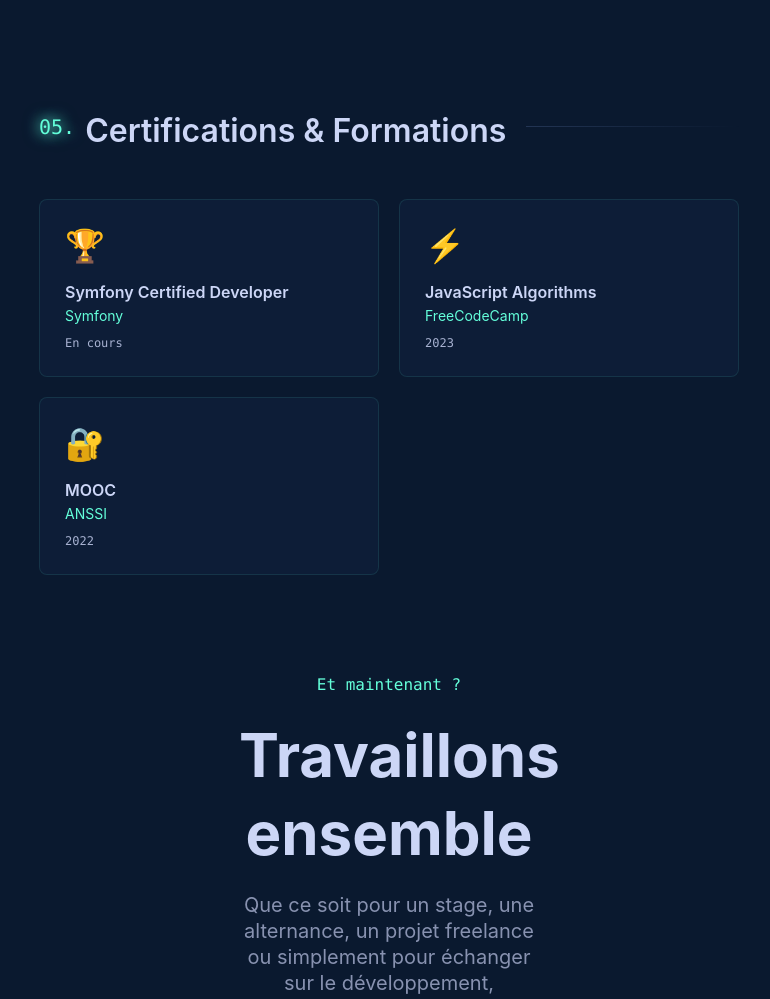
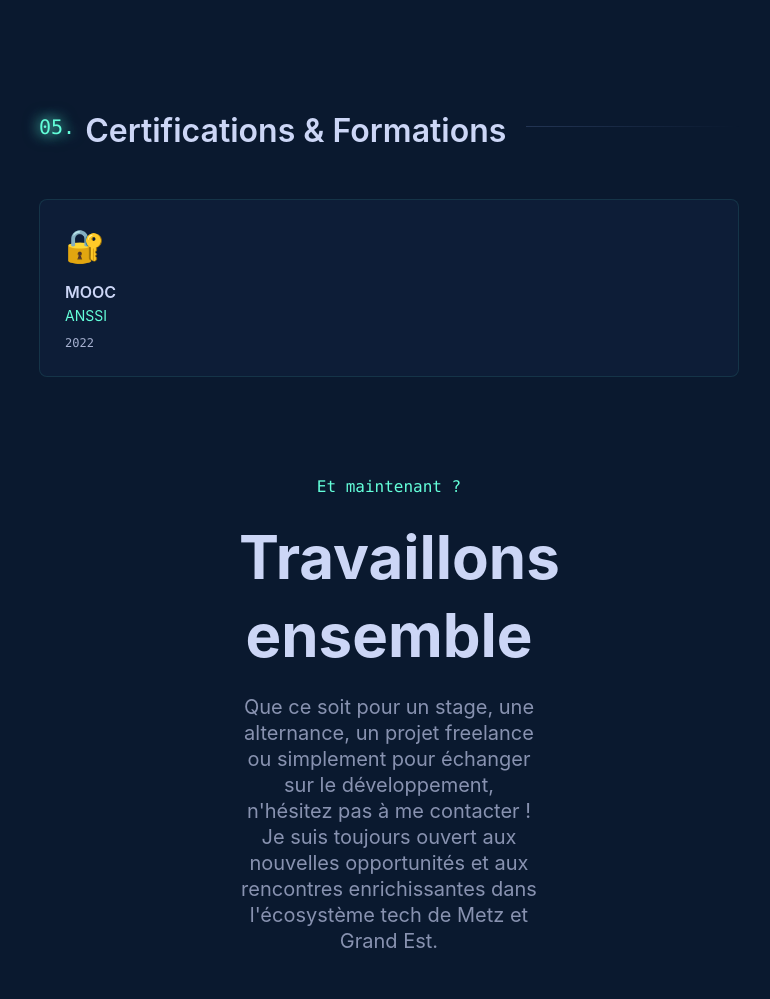
Before and after one commit to Tartito/porfolio-Carlier-Arthur, a plain HTML site: page index.html in a window 1280 px wide. Shown: the part 5295-6294 px from the top of the page, without its empty margins (251-1021 px from the left). Drawn offline with Linux system fonts and the light colour scheme.

Commit message:
index + proje

```diff
--- a/index.html
+++ b/index.html
@@ -164,7 +164,7 @@
                 <div>
                     <p class="project-overline">Projet Featured</p>
                     <h3 class="project-title">
-                        <a href="https://github.com/Tartito/JohnCyna" target="_blank" rel="noopener noreferrer">Cyna - Solutions Informatiques</a>
+                        <a href="projects.html" target="_blank" rel="noopener noreferrer">Cyna - Solutions Informatiques</a>
                     </h3>
                     <div class="project-description">
                         <p>
@@ -312,19 +312,7 @@
         <h2 class="section-heading">Certifications & Formations</h2>
 
         <div class="certifications-grid">
-            <div class="certification-card">
-                <span class="cert-icon">🏆</span>
-                <div class="cert-title">Symfony Certified Developer</div>
-                <div class="cert-issuer">Symfony</div>
-                <div class="cert-date">En cours</div>
-            </div>
 
-            <div class="certification-card">
-                <span class="cert-icon">⚡</span>
-                <div class="cert-title">JavaScript Algorithms</div>
-                <div class="cert-issuer">FreeCodeCamp</div>
-                <div class="cert-date">2023</div>
-            </div>
 
             <div class="certification-card">
                 <span class="cert-icon">🔐</span>
```
Also changed, not shown: projects.html (+4 -6 lines).
